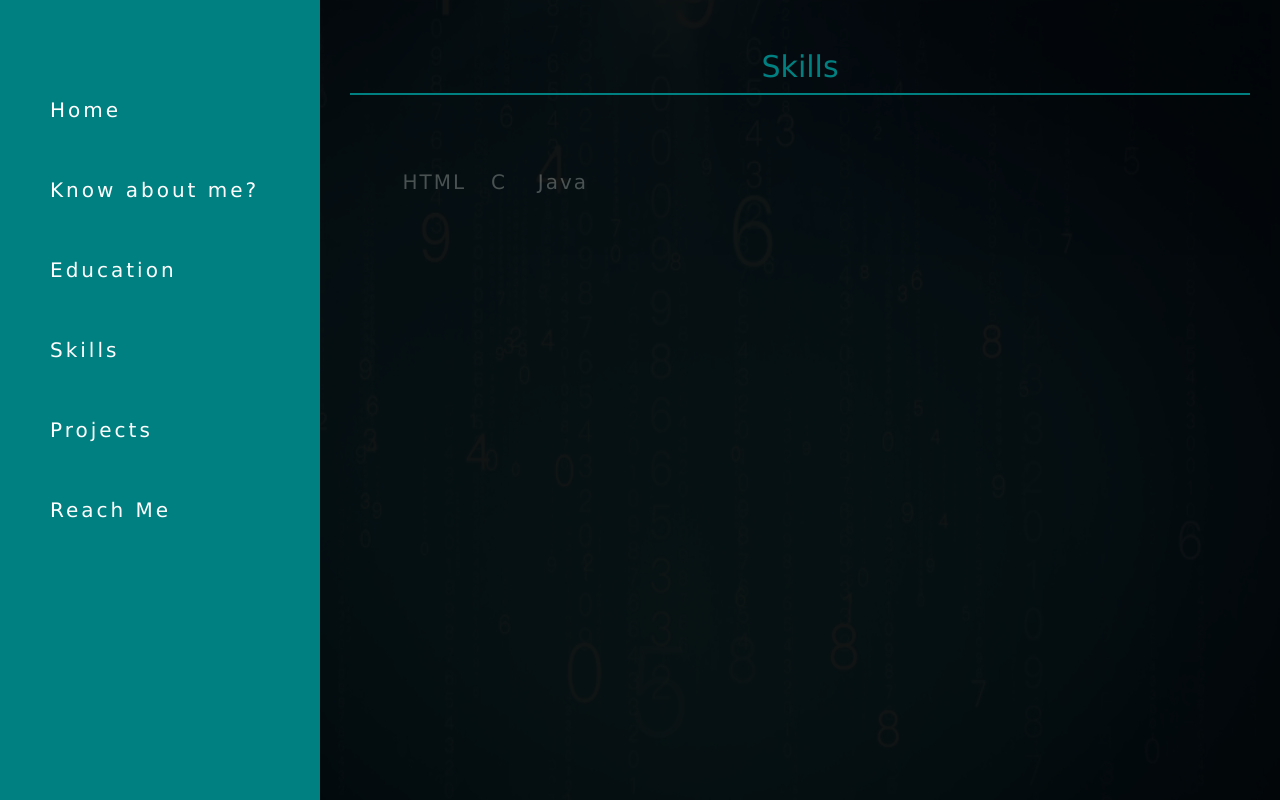
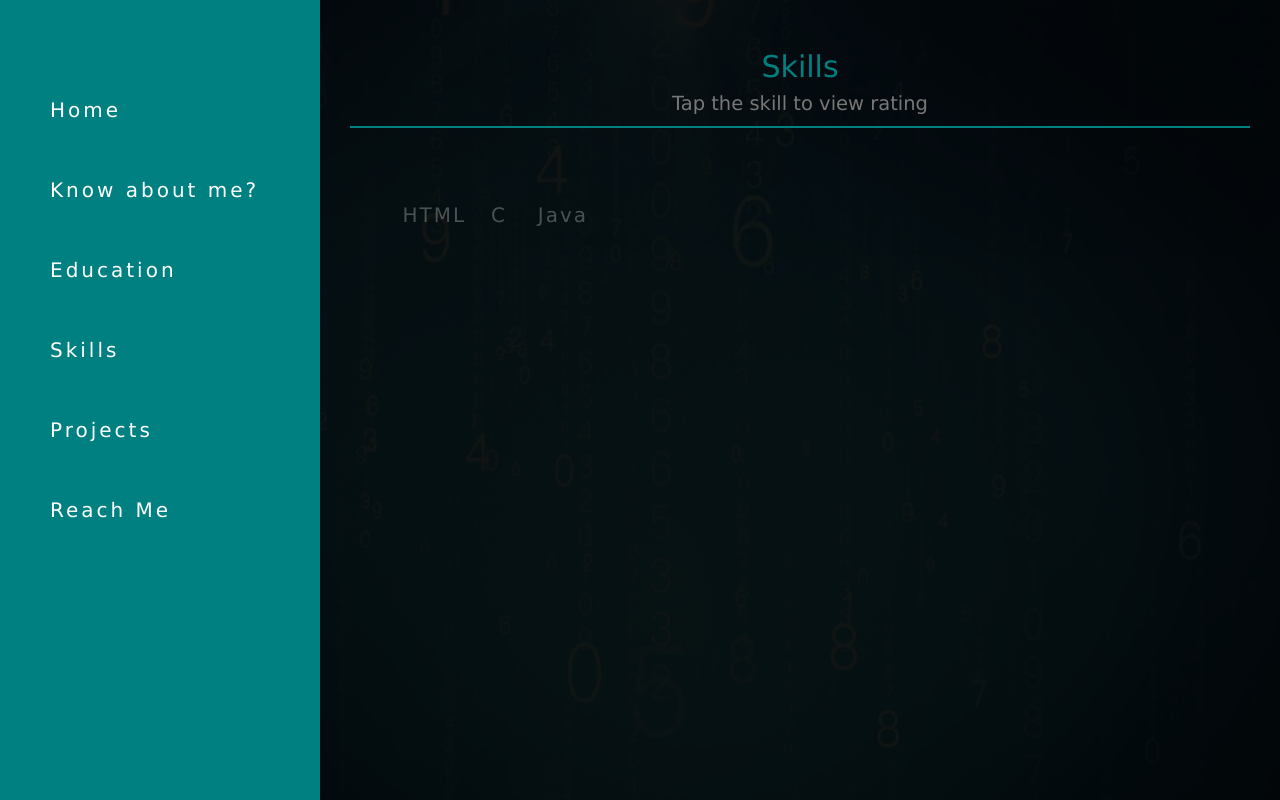
Before and after one commit to Muralidharankasi/Muralidharankasi.github.io, a plain HTML site: page index.html in a window 1280 px wide. Both pictures are taken after a click on the element "Skills". Drawn offline with nearby package versions, Linux system fonts and the light colour scheme.

Commit message:
Update index.html

```diff
--- a/index.html
+++ b/index.html
@@ -78,7 +78,7 @@
 
                 <div class="skills container text-center col-xs-12">
                                 <div class="wrap_skills">
-                                                <div class="content_head skills_head"><h2>Skills</h2></div>
+                                                <div class="content_head skills_head"><h2>Skills<br><small>Tap the skill to view rating</small></h2></div>
 
                                                 <div class="content_body skills_body col-md-12">
 
```
